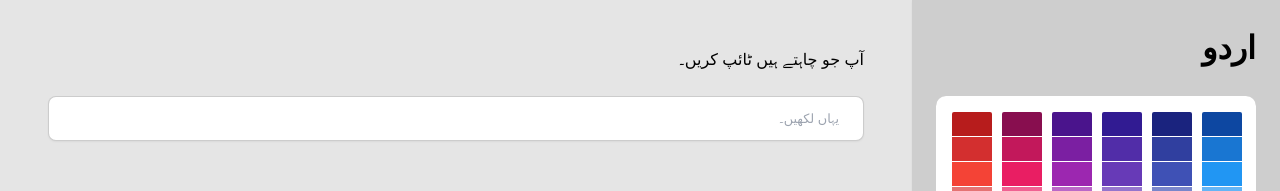
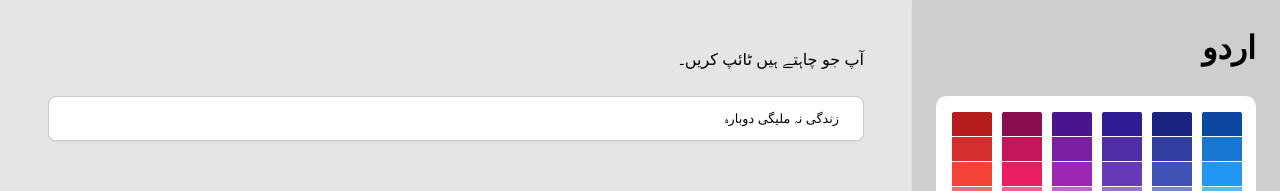
Before and after one commit to oyesameed/urdu, a Next.js app: page / in a window 1280 px wide. Shown: the top 191 px of the page. Built offline with nearby package versions, Linux system fonts and the light colour scheme.

Commit message:
Bug resolved!

```diff
--- a/pages/index.js
+++ b/pages/index.js
@@ -13,7 +13,7 @@ const Home = () => {
     const fonts = ["Qamri", "Divangiry", "Tasmeem", "Kamran", "Abuzar", "Sadaf", "Ubaid", "Tehreeri", "Qalm", "Shekastah"];
 
     // State to store user input text
-    const [value, setValue] = useState("");
+    const [value, setValue] = useState("زندگی نہ ملیگی دوبارہ");
 
     // State to store the selected color
     const [color, setColor] = useState({ r: 0, g: 0, b: 0});
--- a/ui/tile.js
+++ b/ui/tile.js
@@ -3,9 +3,6 @@ const Tile = ({ font, value, color, onClick }) => {
 
     // Convert color object to RGBA string
     const rgbaColor = `rgba(${color.r}, ${color.g}, ${color.b}, ${color.a})`;
-
-    // Default value if not provided
-    value = value || "زندگی نہ ملیگی دوبارہ"
 
     // Render
     return (
```
